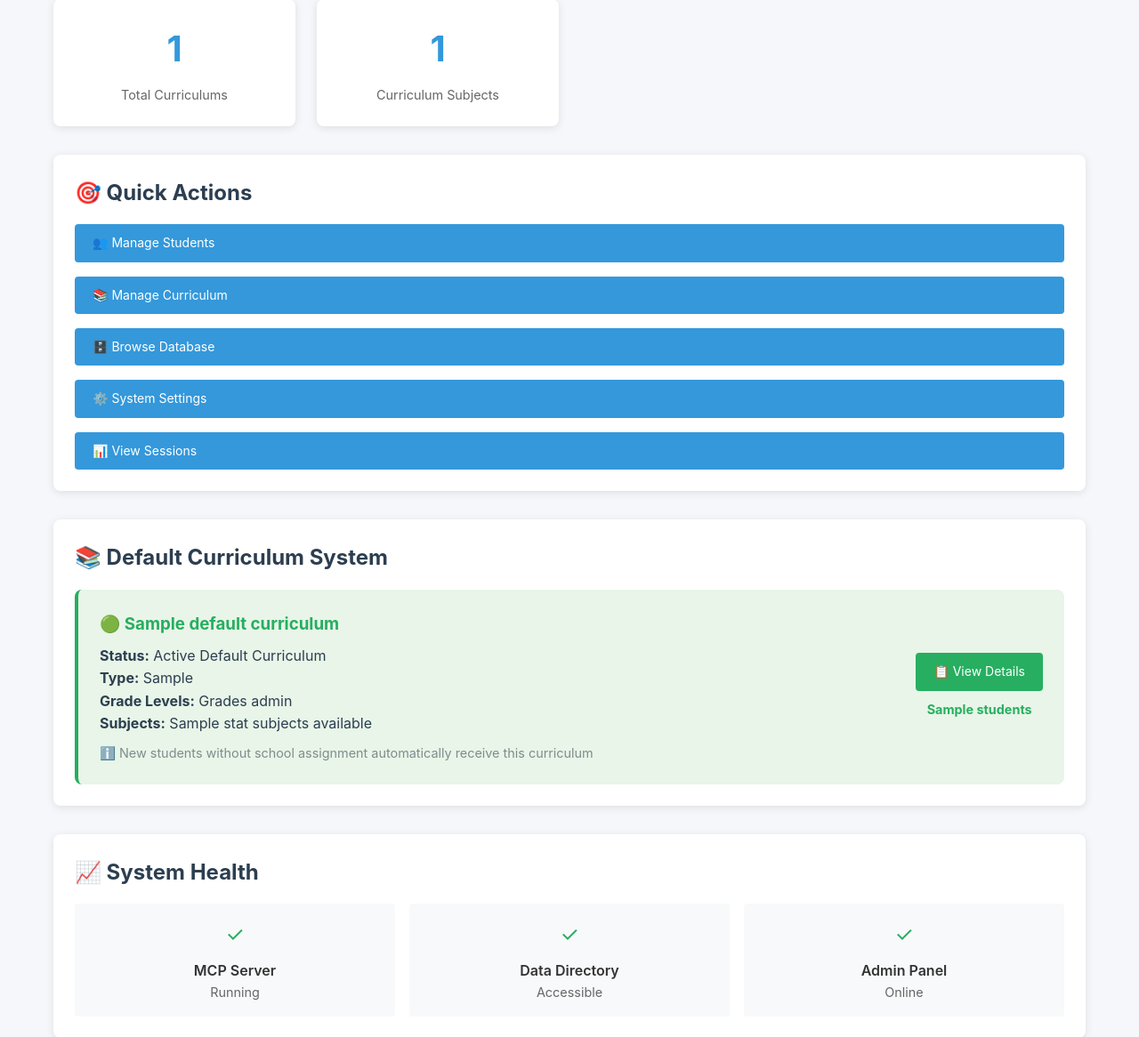
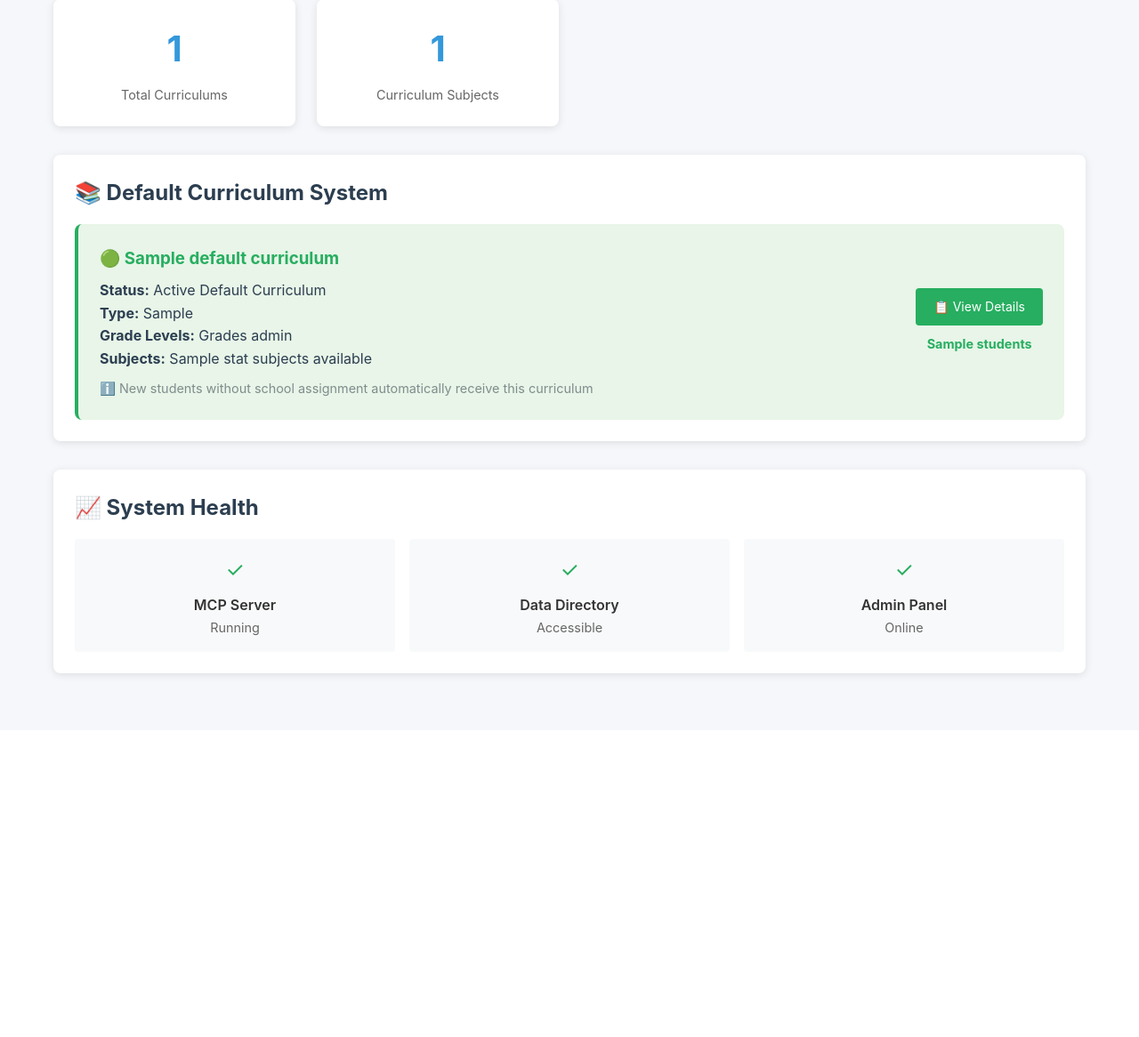
Before and after one commit to henrikthome-arch/ai-tutor, a Flask app: template ai-tutor/frontend/templates/dashboard.html in a window 1280 px wide. Shown: the part 473-1639 px from the top of the page at 89% size. After the commit the page ends 1238 px from the top, so only its background shows below. Run offline with Flask 3, Linux system fonts and the light colour scheme; the template is opened without the code that fills it: most values are stand-ins (such as "Sample title", 1, 10 or a date in 2020); parts of the project's set-up code (start-up, migrations or seed data) failed here and were passed over.

Commit message:
Remove redundant Quick Actions section from dashboard
- Removed Quick Actions section since all links are already in top navigation
- Cleaned up dashboard UI to reduce clutter and improve user experience
- Links for Students, Curriculum, Database, System, and Sessions remain accessible via nav

```diff
--- a/ai-tutor/frontend/templates/dashboard.html
+++ b/ai-tutor/frontend/templates/dashboard.html
@@ -38,31 +38,6 @@
     <div class="stat-card">
         <h3>{{ stats.curriculum_details_count or 0 }}</h3>
         <p>Curriculum Subjects</p>
-    </div>
-</div>
-
-<div class="card" style="margin-bottom: 2rem;">
-    <h2>🎯 Quick Actions</h2>
-    <div style="display: grid; gap: 1rem;">
-        <a href="{{ url_for('admin_students') }}" class="btn" style="display: flex; align-items: center; gap: 10px;">
-            👥 Manage Students
-        </a>
-
-        <a href="{{ url_for('admin_curriculum') }}" class="btn" style="display: flex; align-items: center; gap: 10px;">
-            📚 Manage Curriculum
-        </a>
-
-        <a href="{{ url_for('admin_database') }}" class="btn" style="display: flex; align-items: center; gap: 10px;">
-            🗄️ Browse Database
-        </a>
-
-        <a href="{{ url_for('admin_system') }}" class="btn" style="display: flex; align-items: center; gap: 10px;">
-            ⚙️ System Settings
-        </a>
-
-        <a href="{{ url_for('admin_all_sessions') }}" class="btn" style="display: flex; align-items: center; gap: 10px;">
-            📊 View Sessions
-        </a>
     </div>
 </div>
 
```
